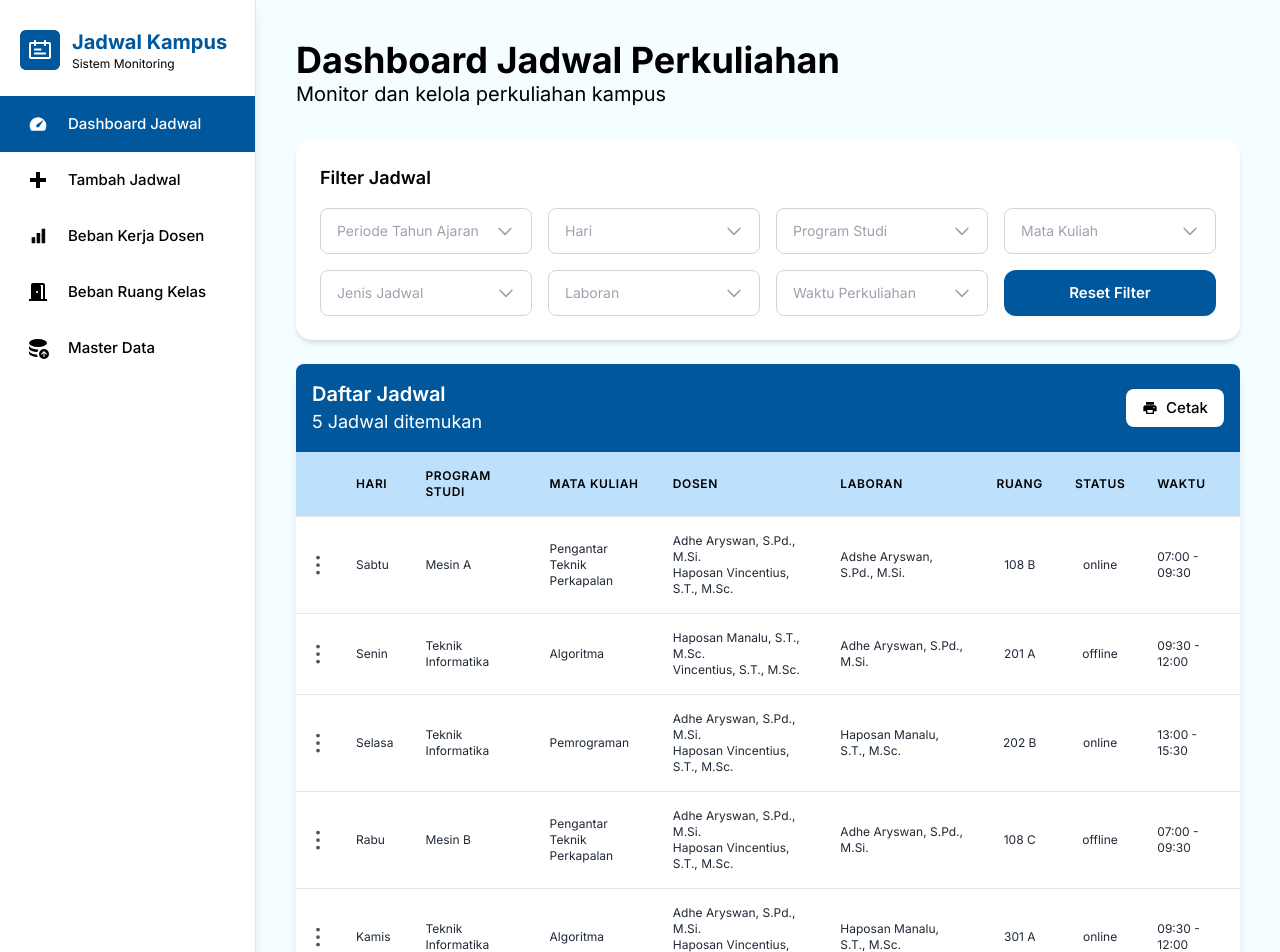
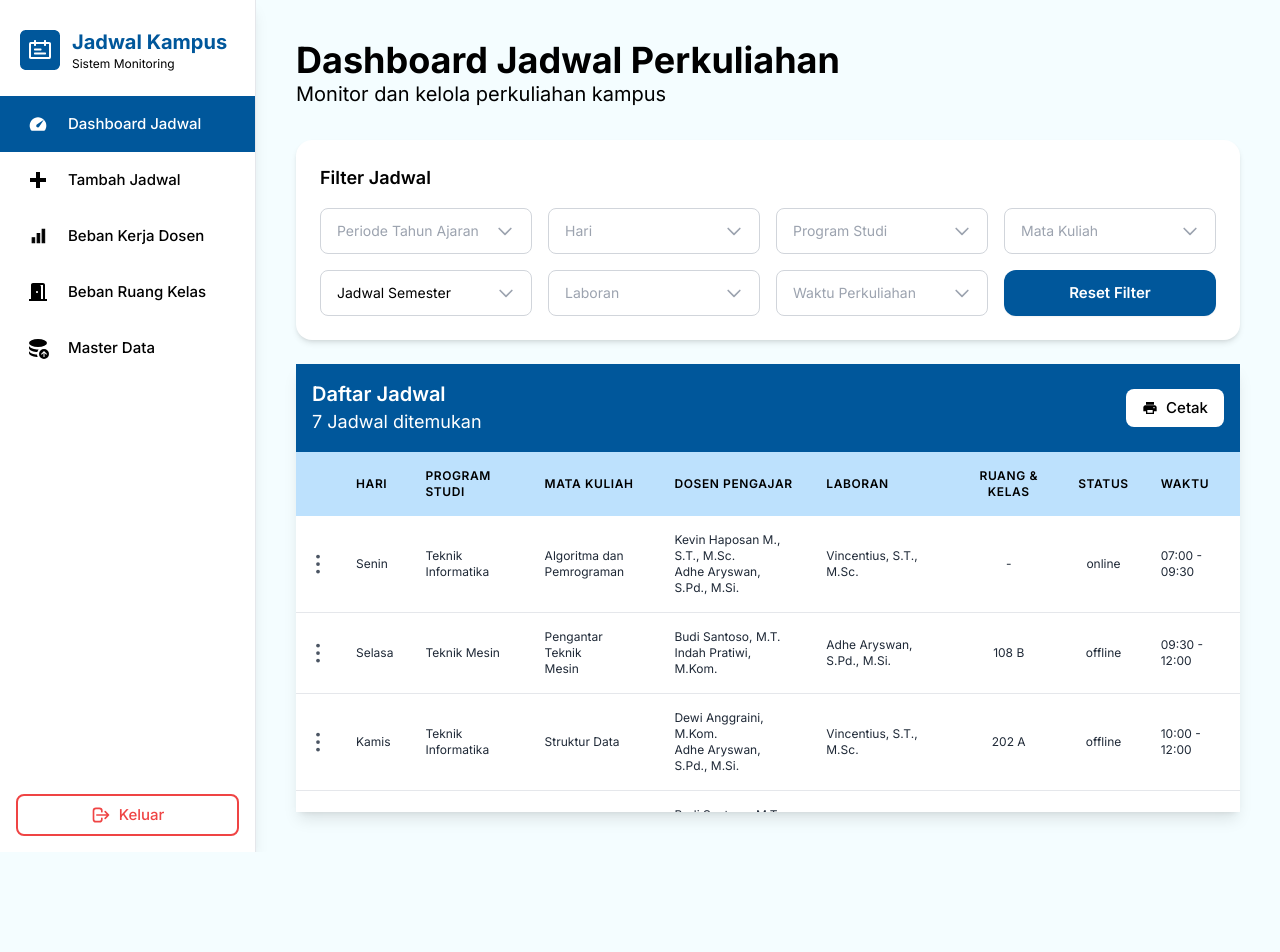
Before and after one commit to YurikoAishinselo123/Sistem-Jadwal, a Vue app in the folder FE/: page / in a window 1280 px wide. Shown: the top 952 px of the page. After the commit the page ends 852 px from the top, so only its background shows below. Built offline with nearby package versions, Linux system fonts and the light colour scheme; sample sign-in values are in the browser's storage.

Commit message:
+Integrate Tabel Jadwal with Dummy data (JSON Format) + Add Scroll Feature to the Dashboard Table + Add Default Value to Jenis Jadwal Filtering

```diff
--- a/FE/src/components/DashboardTable.vue
+++ b/FE/src/components/DashboardTable.vue
@@ -1,5 +1,5 @@
 <template>
-  <div class="overflow-hidden bg-white rounded-lg shadow-lg">
+  <div class="flex flex-col overflow-hidden min-h-0 shadow-lg">
     <!-- Header Section -->
     <div class="bg-active-blue text-white p-4 flex justify-between items-center">
       <div>
@@ -16,11 +16,10 @@
       </button>
     </div>
 
-    <!-- Table Section -->
-    <div class="w-full overflow-x-auto max-w-full">
-      <table class="min-w-full divide-y divide-gray-200">
-        <!-- Table Header -->
-        <thead class="bg-header-table">
+    <!-- TABLE SCROLL WRAPPER -->
+    <div class="overflow-auto max-h-[45vh] bg-white">
+      <table class="w-full table-auto">
+        <thead class="bg-header-table sticky top-0 z-10">
           <tr>
             <th
               v-if="hasActions"
@@ -31,16 +30,13 @@
               v-for="column in columns"
               :key="column.key"
               class="px-4 py-4 text-left text-xs font-semibold text-black uppercase tracking-wider"
-              :class="{
-                'text-center': ['ruang', 'status'].includes(column.key),
-              }"
+              :class="{ 'text-center': ['ruang', 'status'].includes(column.key) }"
             >
               {{ column.label }}
             </th>
           </tr>
         </thead>
 
-        <!-- Table Body -->
         <tbody class="bg-white divide-y divide-gray-200 text-gray-800">
           <tr v-for="(row, rowIndex) in data" :key="rowIndex">
             <!-- Actions -->
@@ -49,7 +45,6 @@
                 <button
                   @click="toggleMenu(rowIndex)"
                   class="p-2 hover:bg-gray-100 rounded-full transition-colors action-button"
-                  type="button"
                 >
                   <svg class="w-5 h-5 text-gray-600" fill="currentColor" viewBox="0 0 16 16">
                     <circle cx="8" cy="2" r="1.5" />
@@ -63,28 +58,22 @@
                   v-if="activeMenu === rowIndex"
                   class="absolute top-1/2 -translate-y-1/2 left-full bg-white rounded-xl shadow-xl border border-gray-200 z-50 action-menu min-w-[120px]"
                 >
-                  <button
-                    @click=""
-                    class="w-full px-4 py-3 flex items-center gap-4 text-left text-sm text-gray-700 hover:bg-gray-100 transition-colors whitespace-nowrap rounded-t-xl"
-                  >
-                    <Detail_icon class="w-5 h-5" />
-                    <span>Detail</span>
+                  <button @click="" class="w-full px-4 py-3 flex gap-4 hover:bg-gray-100 text-sm">
+                    <Detail_icon class="w-5 h-5" /> Detail
                   </button>
 
                   <button
-                    @click="handleEdit(row, rowIndex)"
-                    class="w-full px-4 py-3 flex items-center gap-4 text-left text-sm text-gray-700 hover:bg-gray-100 transition-colors whitespace-nowrap"
+                    @click="handleEdit(row)"
+                    class="w-full px-4 py-3 flex gap-4 hover:bg-gray-100 text-sm"
                   >
-                    <Edit_icon class="w-5 h-5" />
-                    <span>Edit</span>
+                    <Edit_icon class="w-5 h-5" /> Edit
                   </button>
 
                   <button
-                    @click="handleDelete(row, rowIndex)"
-                    class="w-full px-4 py-3 flex items-center gap-4 text-left text-sm text-red-600 hover:bg-red-50 transition-colors whitespace-nowrap rounded-b-xl"
+                    @click="handleDelete(row)"
+                    class="w-full px-4 py-3 flex gap-4 hover:bg-red-50 text-sm text-red-600"
                   >
-                    <Delete_icon class="w-5 h-5" />
-                    <span>Delete</span>
+                    <Delete_icon class="w-5 h-5" /> Delete
                   </button>
                 </div>
               </div>
@@ -94,16 +83,12 @@
               v-for="column in columns"
               :key="column.key"
               class="px-4 py-4 text-xs align-middle"
-              :class="{
-                'text-center': ['ruang', 'status'].includes(column.key),
-              }"
+              :class="{ 'text-center': ['ruang', 'status'].includes(column.key) }"
             >
-              <!-- Mata Kuliah: break line -->
               <template v-if="column.key === 'mataKuliah'">
                 <span v-html="formatMataKuliah(row[column.key])"></span>
               </template>
 
-              <!-- Dosen -->
               <template v-else-if="column.key === 'dosen'">
                 <div class="flex flex-col">
                   <span>{{ formatDosen(row.dosen1 || row.dosen) }}</span>
@@ -111,14 +96,12 @@
                 </div>
               </template>
 
-              <!-- Default -->
               <template v-else>
                 {{ row[column.key] }}
               </template>
             </td>
           </tr>
 
-          <!-- When no data -->
           <tr v-if="data.length === 0">
             <td
               :colspan="columns.length + (hasActions ? 1 : 0)"
@@ -144,14 +127,10 @@ const props = defineProps({
   columns: Array,
   data: Array,
   hasActions: Boolean,
-  emptyMessage: {
-    type: String,
-    default: 'Tidak ada data',
-  },
+  emptyMessage: { type: String, default: 'Tidak ada data' },
 })
 
 const emit = defineEmits(['edit', 'delete', 'print'])
-
 const activeMenu = ref(null)
 
 const toggleMenu = (rowIndex) => {
@@ -176,9 +155,7 @@ const handleClickOutside = (event) => {
     if (menu.contains(event.target)) clickedInside = true
   })
 
-  if (!clickedInside && !event.target.closest('.action-button')) {
-    activeMenu.value = null
-  }
+  if (!clickedInside && !event.target.closest('.action-button')) activeMenu.value = null
 }
 
 onMounted(() => document.addEventListener('click', handleClickOutside))
@@ -200,3 +177,18 @@ const formatDosen = (name) => {
   return shortened + (degrees.length > 0 ? `,${degrees.join(',')}` : '')
 }
 </script>
+
+<style scoped>
+/* Scrollbar styling */
+.flex-1::-webkit-scrollbar {
+  width: 8px;
+}
+
+.flex-1::-webkit-scrollbar-thumb {
+  background: #888;
+  border-radius: 4px;
+}
+.flex-1::-webkit-scrollbar-thumb:hover {
+  background: #555;
+}
+</style>
--- a/FE/src/components/FilterJadwal.vue
+++ b/FE/src/components/FilterJadwal.vue
@@ -40,6 +40,7 @@
         v-model="filters.jenisJadwal"
         :options="options.jenisJadwal"
         placeholder="Jenis Jadwal"
+        :clearable="false"
         :searchable="true"
       />
 
@@ -110,16 +111,21 @@ const filters = reactive<Filters>({
   hari: '',
   programStudi: '',
   mataKuliah: '',
-  jenisJadwal: '',
+  jenisJadwal: 'Jadwal Semester',
   laboran: '',
   waktuPerkuliahan: '',
 })
 
-// Reset function
+// RESET
 const resetFilter = () => {
-  Object.keys(filters).forEach((key) => {
-    filters[key as keyof typeof filters] = ''
-  })
+  filters.periodeTahunAjaran = ''
+  filters.hari = ''
+  filters.programStudi = ''
+  filters.mataKuliah = ''
+  filters.jenisJadwal = 'Jadwal Semester'
+  filters.laboran = ''
+  filters.waktuPerkuliahan = ''
+
   emit('reset')
 }
 
--- /dev/null
+++ b/FE/src/dummy data/JadwalData.json
@@ -0,0 +1,192 @@
+[
+  {
+    "hari": "Senin",
+    "programStudi": "Teknik Informatika",
+    "kodeMakul": "IF101",
+    "mataKuliah": "Algoritma dan Pemrograman",
+    "kodeDosen1": "DS001",
+    "dosen1": "Kevin Haposan Manalu, S.T., M.Sc.",
+    "kodeDosen2": "DS002",
+    "dosen2": "Adhe Aryswan, S.Pd., M.Si.",
+    "laboran": "Vincentius, S.T., M.Sc.",
+    "ruang": null,
+    "kelas": "A",
+    "waktuMulai": "07:00",
+    "waktuSelesai": "09:30",
+    "namaPeriode": "Gasal",
+    "tahunPeriode": "2025",
+    "status": "online",
+    "jenisJadwal": "Jadwal Semester"
+  },
+  {
+    "hari": "Selasa",
+    "programStudi": "Teknik Mesin",
+    "kodeMakul": "TM301",
+    "mataKuliah": "Pengantar Teknik Mesin",
+    "kodeDosen1": "DS003",
+    "dosen1": "Budi Santoso, M.T.",
+    "kodeDosen2": "DS004",
+    "dosen2": "Indah Pratiwi, M.Kom.",
+    "laboran": "Adhe Aryswan, S.Pd., M.Si.",
+    "ruang": "108",
+    "kelas": "B",
+    "waktuMulai": "09:30",
+    "waktuSelesai": "12:00",
+    "namaPeriode": "Gasal",
+    "tahunPeriode": "2025",
+    "status": "offline",
+    "jenisJadwal": "Jadwal Semester"
+  },
+  {
+    "hari": "Rabu",
+    "programStudi": "Sistem Informasi",
+    "kodeMakul": "SI205",
+    "mataKuliah": "Basis Data",
+    "kodeDosen1": "DS004",
+    "dosen1": "Indah Pratiwi, M.Kom.",
+    "kodeDosen2": "DS001",
+    "dosen2": "Haposan Manalu, S.T., M.Sc.",
+    "laboran": "Haposan Manalu, S.T., M.Sc.",
+    "ruang": null,
+    "kelas": "C",
+    "waktuMulai": "13:00",
+    "waktuSelesai": "15:30",
+    "namaPeriode": "Genap",
+    "tahunPeriode": "2025",
+    "status": "online",
+    "jenisJadwal": "Jadwal Pengganti"
+  },
+  {
+    "hari": "Kamis",
+    "programStudi": "Teknik Informatika",
+    "kodeMakul": "IF305",
+    "mataKuliah": "Struktur Data",
+    "kodeDosen1": "DS005",
+    "dosen1": "Dewi Anggraini, M.Kom.",
+    "kodeDosen2": "DS002",
+    "dosen2": "Adhe Aryswan, S.Pd., M.Si.",
+    "laboran": "Vincentius, S.T., M.Sc.",
+    "ruang": "202",
+    "kelas": "A",
+    "waktuMulai": "10:00",
+    "waktuSelesai": "12:00",
+    "namaPeriode": "Genap",
+    "tahunPeriode": "2025",
+    "status": "offline",
+    "jenisJadwal": "Jadwal Semester"
+  },
+  {
+    "hari": "Jumat",
+    "programStudi": "Teknik Mesin",
+    "kodeMakul": "TM201",
+    "mataKuliah": "Menggambar Teknik",
+    "kodeDosen1": "DS003",
+    "dosen1": "Budi Santoso, M.T.",
+    "kodeDosen2": "DS005",
+    "dosen2": "Dewi Anggraini, M.Kom.",
+    "laboran": "Haposan Manalu, S.T., M.Sc.",
+    "ruang": "108",
+    "kelas": "A",
+    "waktuMulai": "07:00",
+    "waktuSelesai": "09:30",
+    "namaPeriode": "Pendek",
+    "tahunPeriode": "2025",
+    "status": "offline",
+    "jenisJadwal": "Jadwal Semester"
+  },
+  {
+    "hari": "Senin",
+    "programStudi": "Sistem Informasi",
+    "kodeMakul": "SI310",
+    "mataKuliah": "Interaksi Manusia dan Komputer",
+    "kodeDosen1": "DS001",
+    "dosen1": "Haposan Manalu, S.T., M.Sc.",
+    "kodeDosen2": "DS003",
+    "dosen2": "Budi Santoso, M.T.",
+    "laboran": "Adhe Aryswan, S.Pd., M.Si.",
+    "ruang": null,
+    "kelas": "B",
+    "waktuMulai": "13:00",
+    "waktuSelesai": "15:30",
+    "namaPeriode": "Gasal",
+    "tahunPeriode": "2025",
+    "status": "online",
+    "jenisJadwal": "Jadwal Semester"
+  },
+  {
+    "hari": "Selasa",
+    "programStudi": "Teknik Mesin",
+    "kodeMakul": "TM405",
+    "mataKuliah": "Termodinamika",
+    "kodeDosen1": "DS005",
+    "dosen1": "Dewi Anggraini, M.Kom.",
+    "kodeDosen2": "DS004",
+    "dosen2": "Indah Pratiwi, M.Kom.",
+    "laboran": "Vincentius, S.T., M.Sc.",
+    "ruang": "301",
+    "kelas": "C",
+    "waktuMulai": "15:30",
+    "waktuSelesai": "18:00",
+    "namaPeriode": "Pendek",
+    "tahunPeriode": "2025",
+    "status": "offline",
+    "jenisJadwal": "Jadwal Pengganti"
+  },
+  {
+    "hari": "Rabu",
+    "programStudi": "Teknik Informatika",
+    "kodeMakul": "IF420",
+    "mataKuliah": "Jaringan Komputer",
+    "kodeDosen1": "DS003",
+    "dosen1": "Budi Santoso Hartono, M.T.",
+    "kodeDosen2": "DS002",
+    "dosen2": "Adhe Aryswan, S.Pd., M.Si.",
+    "laboran": "Adhe Aryswan, S.Pd., M.Si.",
+    "ruang": null,
+    "kelas": "A",
+    "waktuMulai": "07:00",
+    "waktuSelesai": "09:30",
+    "namaPeriode": "Genap",
+    "tahunPeriode": "2025",
+    "status": "online",
+    "jenisJadwal": "Jadwal Semester"
+  },
+  {
+    "hari": "Kamis",
+    "programStudi": "Teknik Mesin",
+    "kodeMakul": "TM330",
+    "mataKuliah": "Material Teknik",
+    "kodeDosen1": "DS002",
+    "dosen1": "Adhe Aryswan, S.Pd., M.Si.",
+    "kodeDosen2": "DS005",
+    "dosen2": "Dewi Anggraini, M.Kom.",
+    "laboran": "Vincentius, S.T., M.Sc.",
+    "ruang": "207",
+    "kelas": "B",
+    "waktuMulai": "09:30",
+    "waktuSelesai": "12:00",
+    "namaPeriode": "Gasal",
+    "tahunPeriode": "2025",
+    "status": "offline",
+    "jenisJadwal": "Jadwal Ujian"
+  },
+  {
+    "hari": "Jumat",
+    "programStudi": "Sistem Informasi",
+    "kodeMakul": "SI450",
+    "mataKuliah": "Pemrograman Web",
+    "kodeDosen1": "DS004",
+    "dosen1": "Indah Pratiwi, M.Kom.",
+    "kodeDosen2": "DS003",
+    "dosen2": "Budi Santoso, M.T.",
+    "laboran": "Haposan Manalu, S.T., M.Sc.",
+    "ruang": null,
+    "kelas": "C",
+    "waktuMulai": "13:00",
+    "waktuSelesai": "15:30",
+    "namaPeriode": "Genap",
+    "tahunPeriode": "2025",
+    "status": "online",
+    "jenisJadwal": "Jadwal Semester"
+  }
+]
--- a/FE/src/layouts/MainLayout.vue
+++ b/FE/src/layouts/MainLayout.vue
@@ -4,8 +4,8 @@
       <Sidebar />
     </aside>
 
-    <main class="flex-1 p-10 font-sans">
-      <router-view />
+    <main class="flex-1 p-10 font-sans flex flex-col min-h-0">
+      <router-view class="flex-1 min-h-0" />
     </main>
   </div>
 </template>
--- a/FE/src/views/BebanRuangKelasView.vue
+++ b/FE/src/views/BebanRuangKelasView.vue
@@ -12,7 +12,7 @@
         v-model="selectedDosen"
         :options="dosenOptions"
         placeholder="Pilih dosen untuk melihat beban kerja dosen"
-        label="Dosen"
+        label="Kelas"
         :searchable="true"
         class="max-w-full"
       />
--- a/FE/src/views/DashboardView.vue
+++ b/FE/src/views/DashboardView.vue
@@ -1,3 +1,110 @@
+<script lang="ts" setup>
+import { ref, computed } from 'vue'
+import FilterJadwal from '@/components/FilterJadwal.vue'
+import DashboardTable from '@/components/DashboardTable.vue'
+import type { IFilterDashboard } from '@/interfaces/IFilterDashboard'
+import JadwalData from '@/dummy data/jadwalData.json'
+
+// TABLE COLUMNS
+const columns = ref([
+  { key: 'hari', label: 'Hari' },
+  { key: 'programStudi', label: 'Program Studi' },
+  { key: 'mataKuliah', label: 'Mata Kuliah' },
+  { key: 'dosen', label: 'Dosen Pengajar' },
+  { key: 'laboran', label: 'Laboran' },
+  { key: 'ruang', label: 'Ruang & Kelas' },
+  { key: 'status', label: 'Status' },
+  { key: 'waktu', label: 'Waktu' },
+])
+
+// DATA DUMMY
+const jadwalData = ref(JadwalData)
+
+// FILTER STATE
+const activeFilters = ref<IFilterDashboard>({
+  periodeTahunAjaran: '',
+  hari: '',
+  programStudi: '',
+  mataKuliah: '',
+  jenisJadwal: 'Jadwal Semester',
+  laboran: '',
+  waktuPerkuliahan: '',
+})
+
+// FILTER OPTIONS (adjusted)
+const filterOptions = {
+  periodeTahunAjaran: [...new Set(JadwalData.map((i) => `${i.namaPeriode} ${i.tahunPeriode}`))],
+  hari: ['Senin', 'Selasa', 'Rabu', 'Kamis', 'Jumat', 'Sabtu'],
+  programStudi: ['Teknik Informatika', 'Mesin A', 'Mesin B'],
+  mataKuliah: [...new Set(JadwalData.map((i) => i.mataKuliah))],
+  jenisJadwal: ['Jadwal Semester', 'Jadwal Pengganti', 'Jadwal Ujian'],
+  laboran: [...new Set(JadwalData.map((i) => i.laboran))],
+  waktuPerkuliahan: [...new Set(JadwalData.map((i) => `${i.waktuMulai} - ${i.waktuSelesai}`))],
+}
+
+// COMPUTED - FILTERED DATA + FORMATTING
+const filteredData = computed(() => {
+  let result = jadwalData.value.map((item) => ({
+    ...item,
+
+    periodeTahunAjaran: `${item.namaPeriode} ${item.tahunPeriode}`,
+
+    dosen: `${item.dosen1}, ${item.dosen2}`,
+
+    ruang: item.status === 'online' || !item.ruang ? '-' : `${item.ruang} ${item.kelas}`,
+
+    waktu: `${item.waktuMulai} - ${item.waktuSelesai}`,
+  }))
+
+  const f = activeFilters.value
+
+  if (f.periodeTahunAjaran)
+    result = result.filter((i) => i.periodeTahunAjaran === f.periodeTahunAjaran)
+  if (f.hari) result = result.filter((i) => i.hari === f.hari)
+  if (f.programStudi) result = result.filter((i) => i.programStudi === f.programStudi)
+  if (f.mataKuliah) result = result.filter((i) => i.mataKuliah === f.mataKuliah)
+  if (f.jenisJadwal) result = result.filter((i) => i.jenisJadwal === f.jenisJadwal)
+  if (f.laboran) result = result.filter((i) => i.laboran === f.laboran)
+  if (f.waktuPerkuliahan) result = result.filter((i) => i.waktu === f.waktuPerkuliahan)
+
+  return result
+})
+
+// HANDLERS
+const handleFilterChange = (filters: IFilterDashboard) => {
+  activeFilters.value = {
+    ...filters,
+    jenisJadwal: filters.jenisJadwal || 'Jadwal Semester',
+  }
+}
+
+const handleReset = () => {
+  activeFilters.value = {
+    periodeTahunAjaran: '',
+    hari: '',
+    programStudi: '',
+    mataKuliah: '',
+    jenisJadwal: 'Jadwal Semester',
+    laboran: '',
+    waktuPerkuliahan: '',
+  }
+}
+
+const handleEdit = (row: any) => {
+  alert(`Edit jadwal: ${row.mataKuliah}`)
+}
+
+const handleDelete = (row: any) => {
+  if (confirm(`Hapus jadwal ${row.mataKuliah}?`)) {
+    const index = jadwalData.value.findIndex((item) => item === row)
+    if (index >= 0) jadwalData.value.splice(index, 1)
+    alert('Jadwal berhasil dihapus!')
+  }
+}
+
+const handlePrint = () => window.print()
+</script>
+
 <template>
   <p class="text-4xl font-bold text-black">Dashboard Jadwal Perkuliahan</p>
   <p class="text-xl font-base text-black mb-8">Monitor dan kelola perkuliahan kampus</p>
@@ -20,184 +127,6 @@
   </DashboardTable>
 </template>
 
-<script lang="ts" setup>
-import { ref, computed } from 'vue'
-import FilterJadwal from '@/components/FilterJadwal.vue'
-import type { IFilterDashboard } from '@/interfaces/IFilterDashboard'
-import DashboardTable from '../components/DashboardTable.vue'
-
-// Define columns for the table
-const columns = ref([
-  { key: 'hari', label: 'Hari' },
-  { key: 'programStudi', label: 'Program Studi' },
-  { key: 'mataKuliah', label: 'Mata Kuliah' },
-  { key: 'dosen', label: 'Dosen' },
-  { key: 'laboran', label: 'Laboran' },
-  { key: 'ruang', label: 'Ruang' },
-  { key: 'status', label: 'status' },
-  { key: 'waktu', label: 'Waktu' },
-])
-
-// Sample jadwal data
-const jadwalData = ref([
-  {
-    hari: 'Sabtu',
-    kodeMakul: 'FK1KP',
-    programStudi: 'Mesin A',
-    mataKuliah: 'Pengantar Teknik Perkapalan',
-    dosen1: 'Adhe Aryswan, S.Pd., M.Si.',
-    dosen2: 'Haposan Vincentius, S.T., M.Sc.',
-    laboran: 'Adshe Aryswan, S.Pd., M.Si.',
-    ruang: '108 B',
-    waktu: '07:00 - 09:30',
-    periodeTahunAjaran: 'Gasal 2025',
-    status: 'online',
-    jenisJadwal: 'Jadwal Semester',
-  },
-  {
-    hari: 'Senin',
-    kodeMakul: 'TI101',
-    programStudi: 'Teknik Informatika',
-    mataKuliah: 'Algoritma',
-    dosen1: 'Haposan Manalu, S.T., M.Sc.',
-    dosen2: 'Vincentius, S.T., M.Sc.',
-    laboran: 'Adhe Aryswan, S.Pd., M.Si.',
-    ruang: '201 A',
-    waktu: '09:30 - 12:00',
-    periodeTahunAjaran: 'Gasal 2025',
-    status: 'offline',
-    jenisJadwal: 'Jadwal Pengganti',
-  },
-  {
-    hari: 'Selasa',
-    kodeMakul: 'TI102',
-    programStudi: 'Teknik Informatika',
-    mataKuliah: 'Pemrograman',
-    dosen1: 'Adhe Aryswan, S.Pd., M.Si.',
-    dosen2: 'Haposan Vincentius, S.T., M.Sc.',
-    laboran: 'Haposan Manalu, S.T., M.Sc.',
-    ruang: '202 B',
-    waktu: '13:00 - 15:30',
-    periodeTahunAjaran: 'Gasal 2025',
-    status: 'online',
-    jenisJadwal: 'Jadwal Semester',
-  },
-  {
-    hari: 'Rabu',
-    kodeMakul: 'FK2KP',
-    programStudi: 'Mesin B',
-    mataKuliah: 'Pengantar Teknik Perkapalan',
-    dosen1: 'Adhe Aryswan, S.Pd., M.Si.',
-    dosen2: 'Haposan Vincentius, S.T., M.Sc.',
-    laboran: 'Adhe Aryswan, S.Pd., M.Si.',
-    ruang: '108 C',
-    waktu: '07:00 - 09:30',
-    periodeTahunAjaran: 'Genap 2025',
-    status: 'offline',
-    jenisJadwal: 'Jadwal Ujian',
-  },
-  {
-    hari: 'Kamis',
-    kodeMakul: 'TI103',
-    programStudi: 'Teknik Informatika',
-    mataKuliah: 'Algoritma',
-    dosen1: 'Adhe Aryswan, S.Pd., M.Si.',
-    dosen2: 'Haposan Vincentius, S.T., M.Sc.',
-    laboran: 'Haposan Manalu, S.T., M.Sc.',
-    ruang: '301 A',
-    waktu: '09:30 - 12:00',
-    periodeTahunAjaran: 'Gasal 2025',
-    status: 'online',
-    jenisJadwal: 'Jadwal Semester',
-  },
-])
-
-// Filter state
-const activeFilters = ref<IFilterDashboard>({
-  periodeTahunAjaran: '',
-  hari: '',
-  programStudi: '',
-  mataKuliah: '',
-  jenisJadwal: '',
-  laboran: '',
-  waktuPerkuliahan: '',
-})
-
-// Filter options
-const filterOptions = {
-  periodeTahunAjaran: ['Gasal 2025', 'Genap 2025'],
-  hari: ['Senin', 'Selasa', 'Rabu', 'Kamis', 'Jumat', 'Sabtu'],
-  programStudi: ['Teknik Informatika', 'Mesin A', 'Mesin B'],
-  mataKuliah: ['Algoritma', 'Pemrograman', 'Pengantar Teknik Perkapalan'],
-  jenisJadwal: ['Jadwal Semester', 'Jadwal Pengganti', 'Jadwal Ujian'],
-  laboran: ['Adhe Aryswan, S.Pd., M.Si.', 'Haposan Vincentius Manalu, S.T., M.Sc.'],
-  waktuPerkuliahan: ['07:00 - 09:30', '09:30 - 12:00', '13:00 - 15:30'],
-}
-
-// Computed filtered data
-const filteredData = computed(() => {
-  let result = jadwalData.value
-  const f = activeFilters.value
-
-  if (f.periodeTahunAjaran)
-    result = result.filter((i) => i.periodeTahunAjaran === f.periodeTahunAjaran)
-
-  if (f.hari) result = result.filter((i) => i.hari === f.hari)
-
-  if (f.programStudi) result = result.filter((i) => i.programStudi === f.programStudi)
-
-  if (f.mataKuliah) result = result.filter((i) => i.mataKuliah === f.mataKuliah)
-
-  if (f.jenisJadwal) result = result.filter((i) => i.jenisJadwal === f.jenisJadwal) // 👈 UPDATED
-
-  if (f.laboran) result = result.filter((i) => i.laboran === f.laboran)
-
-  if (f.waktuPerkuliahan) result = result.filter((i) => i.waktu === f.waktuPerkuliahan)
-
-  return result
-})
-
-// Event handlers
-const handleFilterChange = (filters: IFilterDashboard) => {
-  activeFilters.value = { ...filters }
-}
-
-const handleReset = () => {
-  activeFilters.value = {
-    periodeTahunAjaran: '',
-    hari: '',
-    programStudi: '',
-    mataKuliah: '',
-    jenisJadwal: '', // 👈 FIXED
-    laboran: '',
-    waktuPerkuliahan: '',
-  }
-}
-
-const handleEdit = (row: any) => {
-  console.log('Edit:', row)
-  alert(`Edit jadwal: ${row.mataKuliah}`)
-  // Add your edit logic here
-  // Example: router.push({ name: 'EditJadwal', params: { id: row.id } })
-}
-
-const handleDelete = (row: any) => {
-  console.log('Delete:', row)
-  if (confirm(`Hapus jadwal ${row.mataKuliah}?`)) {
-    const index = jadwalData.value.findIndex((item) => item === row)
-    if (index > -1) {
-      jadwalData.value.splice(index, 1)
-      alert('Jadwal berhasil dihapus!')
-    }
-  }
-}
-
-const handlePrint = () => {
-  console.log('Print table')
-  window.print()
-}
-</script>
-
 <style scoped>
 /* Add any custom styles here */
 @media print {
```
Also changed, not shown: FE/src/services/dashboardAPI.ts (added, +10 -0 lines).
